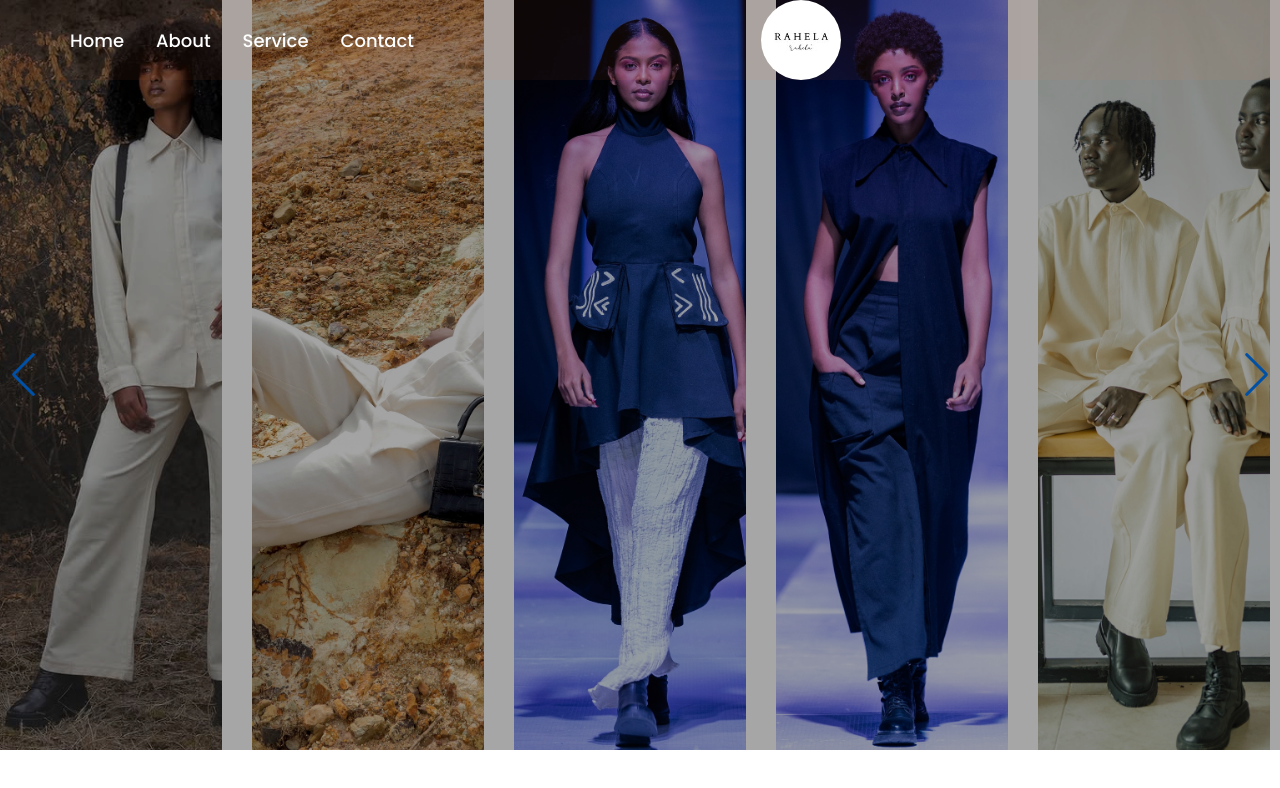
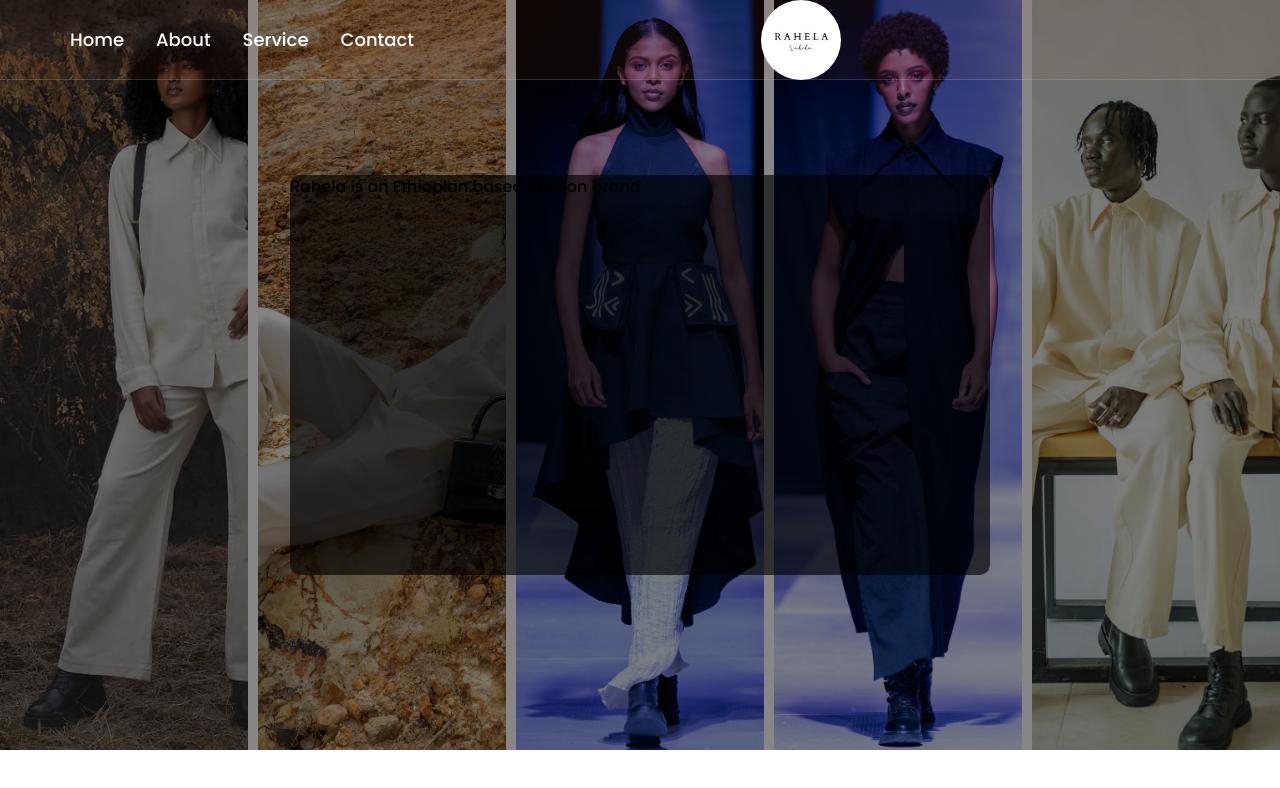
Before and after one commit to Yohanes590/Rahela-Fastion, a Next.js app: page / in a window 1280 px wide. Shown: the top 788 px of the page. Built offline with nearby package versions, Linux system fonts and the light colour scheme.

Commit message:
home-page

```diff
--- a/components/home-page.tsx
+++ b/components/home-page.tsx
@@ -2,8 +2,13 @@
 import SlidingComponent from "./slide-component/slide"
 export default function HomePage() {
       return <>
-            <div className="absolute z-30 h-[750px] w-full bg-[#00000059]">
-
+            <div className="absolute z-30 h-[750px] w-full flex justify-center items-center bg-[#00000079]">
+                  <div className="box-center w-[700px] rounded-[10px] h-[400px] bg-[#000000a4]">
+                        <div className="box-header-sect">
+                              <h1>Rahela is an Ethiopian
+                              based fashion brand</h1>
+                        </div>
+                  </div>
             </div>
       <SlidingComponent/>
       </>
--- a/components/navigation-bar.tsx
+++ b/components/navigation-bar.tsx
@@ -4,7 +4,7 @@ import Image from "next/image"
 export default function NavigationBar() {
       return <>
 
-            <div className="navigation-bar fixed z-40 flex items-center bg-[#ff88390e] gap-10 h-[80px] w-full">
+            <div className="navigation-bar border-b-1 border-[#ffffff28] fixed z-40 flex items-center bg-[#ff88390e] gap-10 h-[80px] w-full">
                   <div className="sub-navigation text-[18px] pl-[70px] flex gap-8 text-[white]">
                         <Link href="/">Home</Link>
                         <Link href="/">About</Link>
--- a/components/slide-component/slide.tsx
+++ b/components/slide-component/slide.tsx
@@ -15,9 +15,9 @@ export default function SlidingComponent() {
 
 <Swiper
       modules={[Navigation, Pagination, Autoplay]}
-      spaceBetween={30}
+      spaceBetween={10}
       slidesPerView={5}
-      navigation
+
       autoplay={{ delay: 2500 }}
       loop={true}
     >
```
